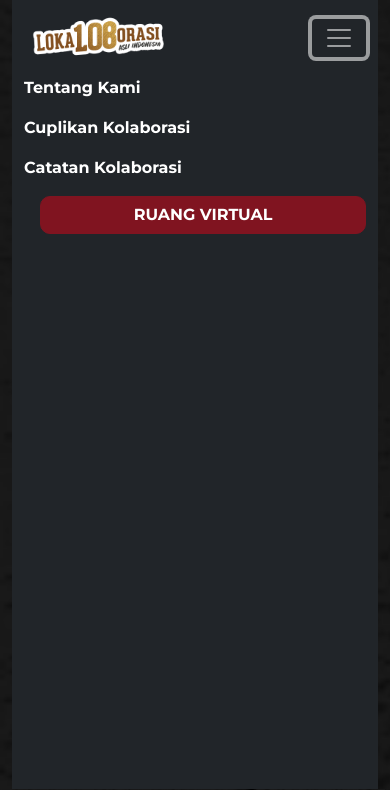
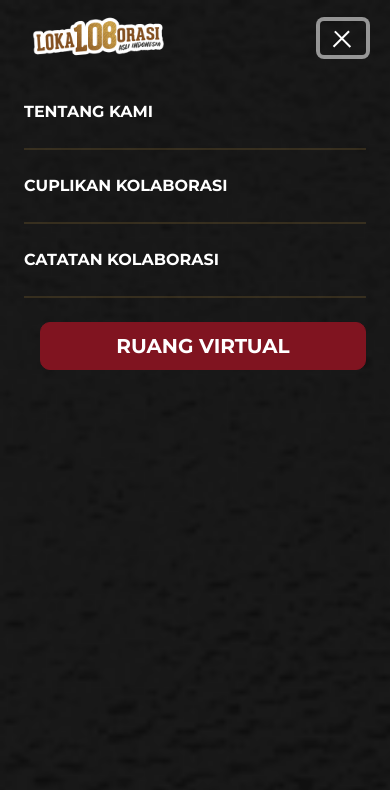
Before and after one commit to nrcfrld/lokolaborasi, a plain HTML site: page about-us.html in a window 390 px wide. Both pictures are taken after a click on the button "Toggle navigation". Shown: the top 790 px of the page. Drawn offline with nearby package versions, Linux system fonts and the light colour scheme.

Commit message:
update header

```diff
--- a/about-us.html
+++ b/about-us.html
@@ -24,9 +24,9 @@
 		<title>Lokaloborasi - About Us</title>
 	</head>
 	<body>
-		<header class="lokal-header bg-dark">
+		<header class="lokal-header">
 			<div class="container">
-				<nav class="navbar navbar-expand-lg navbar-dark bg-dark">
+				<nav class="navbar navbar-expand-lg navbar-dark">
 					<div class="container-fluid">
 						<a class="navbar-brand" href="/">
 							<img
@@ -36,7 +36,8 @@
 							/>
 						</a>
 						<button
-							class="navbar-toggler"
+							id="ChangeToggle"
+							class="navbar-toggler border-0 collapsed"
 							type="button"
 							data-bs-toggle="collapse"
 							data-bs-target="#navbarSupportedContent"
@@ -44,26 +45,38 @@
 							aria-expanded="false"
 							aria-label="Toggle navigation"
 						>
-							<span class="navbar-toggler-icon"></span>
+							<span class="icon-bar top-bar"></span>
+							<span class="icon-bar middle-bar"></span>
+							<span class="icon-bar bottom-bar"></span>
 						</button>
-						<div class="collapse navbar-collapse" id="navbarSupportedContent">
+						<div
+							class="collapse navbar-collapse mt-4 mt-lg-4 pb-5 pb-lg-0"
+							id="navbarSupportedContent"
+						>
 							<ul class="navbar-nav ms-auto mb-2 mb-lg-0">
 								<li class="nav-item">
-									<a class="nav-link" href="about-us.html">Tentang Kami</a>
+									<a class="nav-link text-uppercase" href="about-us.html"
+										>Tentang Kami</a
+									>
+									<hr class="d-block d-lg-none" />
 								</li>
 								<li class="nav-item">
-									<a class="nav-link" href="#">Cuplikan Kolaborasi</a>
+									<a class="nav-link text-uppercase" href="#"
+										>Cuplikan Kolaborasi</a
+									>
+									<hr class="d-block d-lg-none" />
 								</li>
 								<li class="nav-item">
-									<a class="nav-link" href="collaborations.html"
+									<a class="nav-link text-uppercase" href="collaborations.html"
 										>Catatan Kolaborasi</a
 									>
+									<hr class="d-block d-lg-none" />
 								</li>
 							</ul>
 							<div class="ms-3">
 								<a
 									href="login.html"
-									class="btn btn-primary fw-bold d-block text-uppercase"
+									class="btn btn-primary fw-bold d-block text-uppercase btn-cta"
 									>Ruang Virtual</a
 								>
 							</div>
@@ -71,7 +84,6 @@
 					</div>
 				</nav>
 			</div>
-			<!-- <img class="wave" src="./assets/images/wave.png" /> -->
 		</header>
 		<main>
 			<section class="hero-section">
--- a/assets/styles/layouts/_header.scss
+++ b/assets/styles/layouts/_header.scss
@@ -31,8 +31,15 @@ header.lokal-header {
 	.navbar-collapse {
 		min-height: 85vh;
 
+		@include medium {
+			min-height: unset;
+		}
+
 		&.collapse {
 			height: 85vh;
+			@include medium {
+				height: unset;
+			}
 		}
 
 		&.collapsing {
```
Also changed, not shown: collaborations.html (+22 -10 lines), index.html (+0 -4 lines), assets/styles/main.css, 1 other file.
